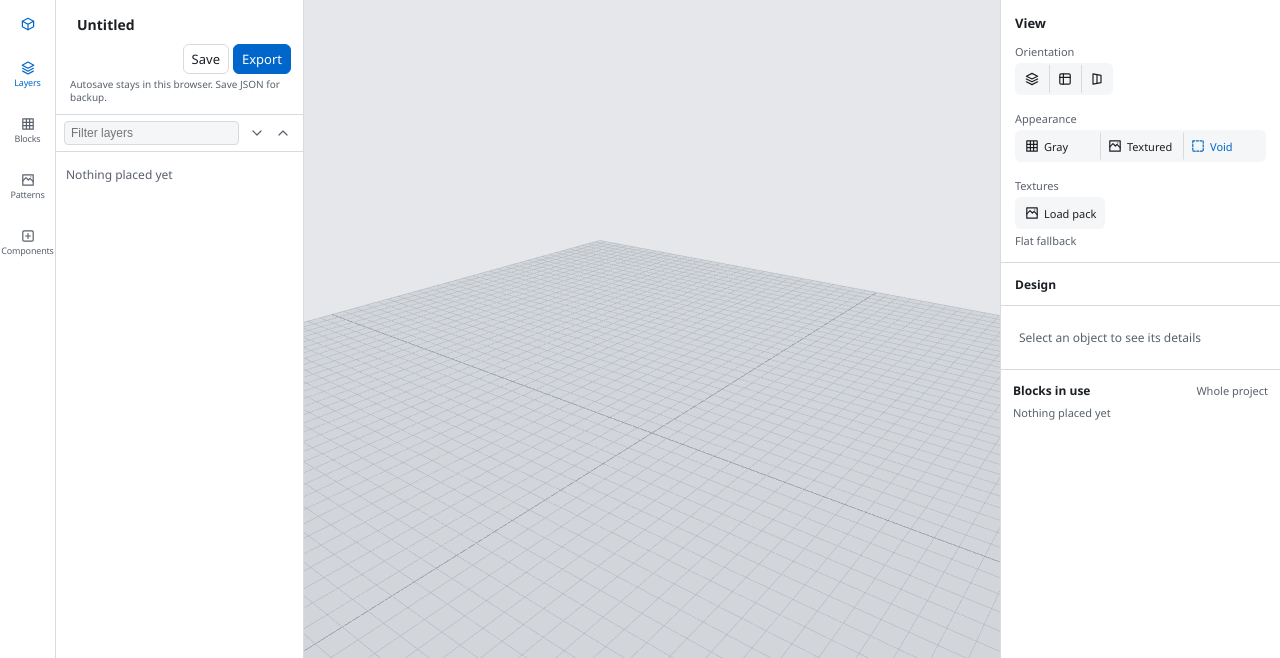
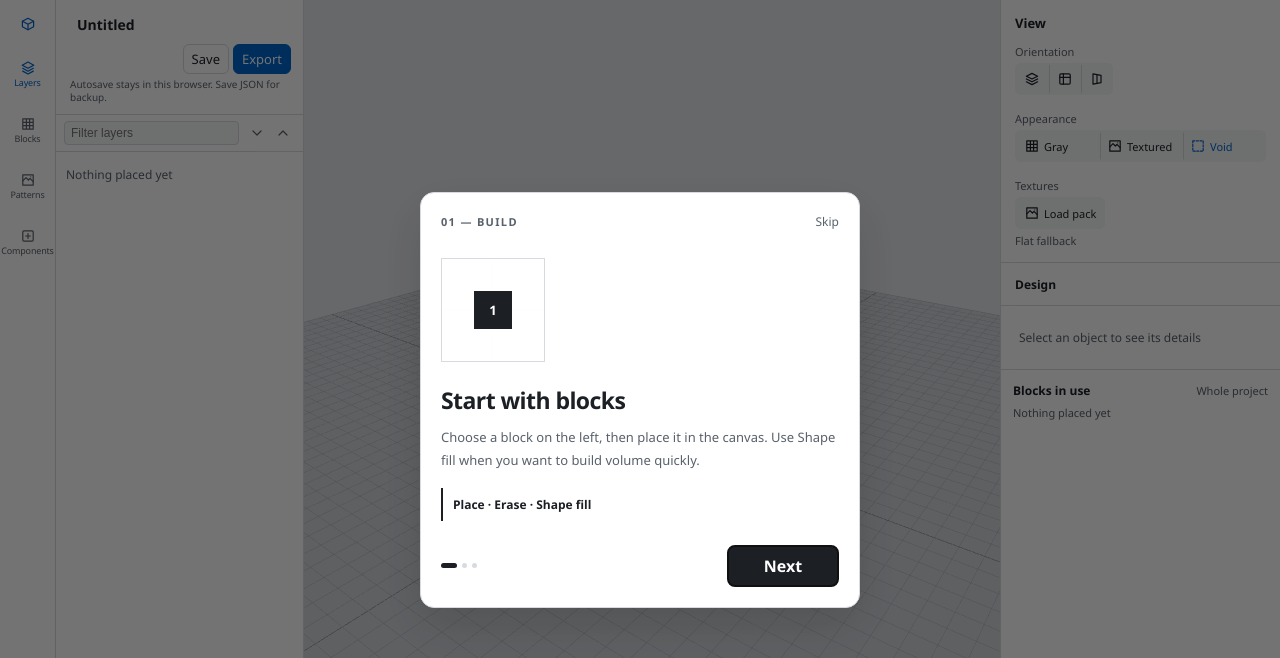
Before and after one commit to martin-ushiyama/kigumi, a website built with Vite: page index.html in a window 1280 px wide. Shown: the top 658 px of the page. Built offline with nearby package versions, Linux system fonts and the light colour scheme; animation ran at ten frames a second; files whose address does not match are found by name.

Commit message:
Add a first-run quick tour (#13)
Co-authored-by: martin-ushiyama <202099411+martin-ushiyama@users.noreply.github.com>

```diff
--- a/playwright.config.ts
+++ b/playwright.config.ts
@@ -23,7 +23,10 @@ export default defineConfig({
       origins: [
         {
           origin: 'http://localhost:4319',
-          localStorage: [{ name: 'blocksmith.ui.v1', value: '{"lang":"ja"}' }],
+          localStorage: [
+            { name: 'blocksmith.ui.v1', value: '{"lang":"ja"}' },
+            { name: 'blocksmith.onboarding.v1', value: 'done' },
+          ],
         },
       ],
     },
--- a/src/core/i18n.ts
+++ b/src/core/i18n.ts
@@ -45,6 +45,34 @@ const UI = {
     'Kigumiの編集は大きな画面向けです。現在、スマートフォンには対応していません。',
   ],
   'mobile.requirements': ['Keyboard + mouse or trackpad', 'キーボード ＋ マウスまたはトラックパッド'],
+
+  // --- First-run quick tour ---
+  'onboarding.dialog': ['Quick tour', 'クイックツアー'],
+  'onboarding.skip': ['Skip', 'スキップ'],
+  'onboarding.next': ['Next', '次へ'],
+  'onboarding.start': ['Start building', 'つくりはじめる'],
+  'onboarding.progress': ['Step', 'ステップ'],
+  'onboarding.step1.eyebrow': ['01 — Build', '01 — つくる'],
+  'onboarding.step1.title': ['Start with blocks', 'ブロックからはじめる'],
+  'onboarding.step1.body': [
+    'Choose a block on the left, then place it in the canvas. Use Shape fill when you want to build volume quickly.',
+    '左でブロックを選び、キャンバスに置きます。まとまった形は「形状フィル」ですばやく作れます。',
+  ],
+  'onboarding.step1.hint': ['Place · Erase · Shape fill', '設置 · 削除 · 形状フィル'],
+  'onboarding.step2.eyebrow': ['02 — Reuse', '02 — くり返す'],
+  'onboarding.step2.title': ['Make repetition effortless', 'くり返しを、かんたんに'],
+  'onboarding.step2.body': [
+    'Patterns combine blocks into repeatable surfaces. Components let you edit one structure and update every copy.',
+    'パターンでブロックの並びを作り、コンポーネントで同じ構造をまとめて編集できます。',
+  ],
+  'onboarding.step2.hint': ['Patterns · Components', 'パターン · コンポーネント'],
+  'onboarding.step3.eyebrow': ['03 — Export', '03 — 書き出す'],
+  'onboarding.step3.title': ['Take it into Minecraft', 'Minecraftへ持っていく'],
+  'onboarding.step3.body': [
+    'Save the editable project whenever you like. When it is ready, export an .mcpack and import it into Minecraft.',
+    '編集用のプロジェクトはいつでも保存できます。完成したら .mcpack を書き出してMinecraftへ。',
+  ],
+  'onboarding.step3.hint': ['Save project · Export .mcpack', 'プロジェクト保存 · .mcpack 書き出し'],
 
   // --- Document bar ---
   'doc.projectName': ['Project name', '作品名'],
--- a/src/main.ts
+++ b/src/main.ts
@@ -29,6 +29,7 @@ import { createBrowserFrameClock } from './services/renderscheduler-clock-browse
 import { createRenderScheduler } from './services/renderscheduler';
 import { createTexturePackService, TexturePackError } from './services/texturepack';
 import { initHelp } from './ui/help';
+import { initOnboarding } from './ui/onboarding';
 import { initBlockUsage } from './ui/blockusage';
 import { createBlockChangePicker } from './ui/blockchangepicker';
 import { initInspector } from './ui/inspector';
@@ -693,6 +694,7 @@ window.addEventListener('pagehide', () => texturePackService.dispose(), { once:
 projectService.restoreAutosave(); // Restore the previous autosave
 
 const helpHandle = initHelp(document.getElementById('help')!);
+initOnboarding();
 
 /** Center coordinates and radius of the build (shared by the F key and view-preset distance calculation) */
 function computeFocus(): { center: THREE.Vector3; radius: number } | null {
--- a/src/style.css
+++ b/src/style.css
@@ -1792,14 +1792,152 @@ body {
   color: var(--text-dim);
 }
 
-#help .help-close {
+#help .help-actions {
+  display: grid;
+  grid-template-columns: 1fr 1fr;
+  gap: 8px;
   margin-top: 14px;
-  width: 100%;
+}
+
+#help .help-close,
+#help .help-tour {
   padding: 7px 0;
   border: 1px solid var(--panel-border);
   border-radius: 6px;
   background: var(--bs-surface-control);
   color: var(--text);
+  cursor: pointer;
+}
+
+#help .help-tour {
+  background: var(--text);
+  color: var(--panel-bg);
+}
+
+#onboarding {
+  position: fixed;
+  z-index: 900;
+  inset: 0;
+  display: none;
+  place-items: center;
+  padding: 28px;
+  background: var(--bs-scrim);
+}
+
+#onboarding:not([hidden]) {
+  display: grid;
+}
+
+.onboarding-card {
+  width: min(100%, 440px);
+  padding: 20px;
+  border: 1px solid var(--panel-border);
+  border-radius: 14px;
+  background: var(--panel-bg);
+  box-shadow: 0 18px 48px rgb(0 0 0 / 14%);
+}
+
+.onboarding-top,
+.onboarding-footer {
+  display: flex;
+  align-items: center;
+  justify-content: space-between;
+}
+
+.onboarding-eyebrow {
+  color: var(--text-dim);
+  font-size: 11px;
+  font-weight: 700;
+  letter-spacing: 0.12em;
+  text-transform: uppercase;
+}
+
+.onboarding-skip {
+  border: 0;
+  background: transparent;
+  color: var(--text-dim);
+  font: inherit;
+  font-size: 12px;
+  cursor: pointer;
+}
+
+.onboarding-visual {
+  display: grid;
+  width: 104px;
+  height: 104px;
+  margin: 28px 0 24px;
+  place-items: center;
+  border: 1px solid var(--panel-border);
+  background:
+    linear-gradient(90deg, transparent 49.5%, var(--panel-border) 50%, transparent 50.5%),
+    linear-gradient(transparent 49.5%, var(--panel-border) 50%, transparent 50.5%);
+  color: var(--text);
+}
+
+.onboarding-visual span {
+  display: grid;
+  width: 38px;
+  height: 38px;
+  place-items: center;
+  background: var(--text);
+  color: var(--panel-bg);
+  font-size: 13px;
+  font-weight: 700;
+}
+
+.onboarding-title {
+  font-size: 23px;
+  line-height: 1.3;
+  letter-spacing: -0.025em;
+}
+
+.onboarding-body {
+  margin-top: 10px;
+  color: var(--text-dim);
+  font-size: 13px;
+  line-height: 1.75;
+}
+
+.onboarding-hint {
+  margin-top: 16px;
+  padding: 8px 10px;
+  border-left: 2px solid var(--text);
+  background: var(--bs-surface-control);
+  font-size: 12px;
+  font-weight: 600;
+}
+
+.onboarding-footer {
+  margin-top: 24px;
+}
+
+.onboarding-dots {
+  display: flex;
+  gap: 5px;
+}
+
+.onboarding-dots span {
+  width: 5px;
+  height: 5px;
+  border-radius: 50%;
+  background: var(--panel-border);
+}
+
+.onboarding-dots .is-current {
+  width: 16px;
+  border-radius: 999px;
+  background: var(--text);
+}
+
+.onboarding-next {
+  min-width: 112px;
+  padding: 9px 14px;
+  border: 1px solid var(--text);
+  border-radius: 7px;
+  background: var(--text);
+  color: var(--panel-bg);
+  font: inherit;
+  font-weight: 700;
   cursor: pointer;
 }
 
--- a/src/ui/help.ts
+++ b/src/ui/help.ts
@@ -179,6 +179,7 @@ const SECTIONS: { title: Bi; rows: readonly (readonly [key: string, desc: Bi])[]
 
 const PANEL_TITLE: Bi = ['Keyboard guide', '操作ガイド'];
 const CLOSE_LABEL: Bi = ['Close (Esc)', '閉じる (Esc)'];
+const TOUR_LABEL: Bi = ['Replay quick tour', 'クイックツアーを見る'];
 
 export interface HelpHandle {
   isVisible: () => boolean;
@@ -221,11 +222,21 @@ export function initHelp(root: HTMLElement): HelpHandle {
       }
     }
 
+    const actions = document.createElement('div');
+    actions.className = 'help-actions';
+    const tour = document.createElement('button');
+    tour.className = 'help-tour';
+    tour.textContent = pick(TOUR_LABEL);
+    tour.addEventListener('click', () => {
+      setVisible(false);
+      window.dispatchEvent(new Event('bs-open-onboarding'));
+    });
     const close = document.createElement('button');
     close.className = 'help-close';
     close.textContent = pick(CLOSE_LABEL);
     close.addEventListener('click', () => setVisible(false));
-    panel.appendChild(close);
+    actions.append(tour, close);
+    panel.appendChild(actions);
   }
 
   function setVisible(visible: boolean): void {
--- /dev/null
+++ b/src/ui/onboarding.ts
@@ -0,0 +1,158 @@
+import type { UiKey } from '../core/i18n';
+import { onLangChange, t } from '../state';
+
+const STORAGE_KEY = 'blocksmith.onboarding.v1';
+const OPEN_EVENT = 'bs-open-onboarding';
+
+const STEPS: readonly { eyebrow: UiKey; title: UiKey; body: UiKey; hint: UiKey }[] = [
+  {
+    eyebrow: 'onboarding.step1.eyebrow',
+    title: 'onboarding.step1.title',
+    body: 'onboarding.step1.body',
+    hint: 'onboarding.step1.hint',
+  },
+  {
+    eyebrow: 'onboarding.step2.eyebrow',
+    title: 'onboarding.step2.title',
+    body: 'onboarding.step2.body',
+    hint: 'onboarding.step2.hint',
+  },
+  {
+    eyebrow: 'onboarding.step3.eyebrow',
+    title: 'onboarding.step3.title',
+    body: 'onboarding.step3.body',
+    hint: 'onboarding.step3.hint',
+  },
+];
+
+const LABELS = {
+  dialog: 'onboarding.dialog',
+  skip: 'onboarding.skip',
+  next: 'onboarding.next',
+  start: 'onboarding.start',
+  progress: 'onboarding.progress',
+} as const satisfies Record<string, UiKey>;
+
+export interface OnboardingHandle {
+  open: () => void;
+  close: () => void;
+  isVisible: () => boolean;
+}
+
+export function initOnboarding(storage: Storage = localStorage): OnboardingHandle {
+  const root = document.createElement('div');
+  root.id = 'onboarding';
+  root.hidden = true;
+  root.setAttribute('role', 'dialog');
+  root.setAttribute('aria-modal', 'true');
+  document.body.appendChild(root);
+
+  let step = 0;
+  function remember(): void {
+    try {
+      storage.setItem(STORAGE_KEY, 'done');
+    } catch {
+      // Storage can be unavailable in private browsing. Closing should still work.
+    }
+  }
+
+  function setVisible(visible: boolean, persist = false): void {
+    root.hidden = !visible;
+    if (persist) remember();
+    if (visible) {
+      render();
+      root.querySelector<HTMLButtonElement>('.onboarding-next')?.focus();
+    }
+  }
+
+  function render(): void {
+    const current = STEPS[step]!;
+    const isLast = step === STEPS.length - 1;
+    root.setAttribute('aria-label', t(LABELS.dialog));
+    root.innerHTML = '';
+
+    const card = document.createElement('section');
+    card.className = 'onboarding-card';
+
+    const top = document.createElement('div');
+    top.className = 'onboarding-top';
+    const eyebrow = document.createElement('span');
+    eyebrow.className = 'onboarding-eyebrow';
+    eyebrow.textContent = t(current.eyebrow);
+    const skip = document.createElement('button');
+    skip.className = 'onboarding-skip';
+    skip.type = 'button';
+    skip.textContent = t(LABELS.skip);
+    skip.addEventListener('click', () => setVisible(false, true));
+    top.append(eyebrow, skip);
+
+    const visual = document.createElement('div');
+    visual.className = 'onboarding-visual';
+    visual.setAttribute('aria-hidden', 'true');
+    visual.innerHTML = `<span>${step + 1}</span>`;
+
+    const title = document.createElement('h2');
+    title.className = 'onboarding-title';
+    title.textContent = t(current.title);
+    const body = document.createElement('p');
+    body.className = 'onboarding-body';
+    body.textContent = t(current.body);
+    const hint = document.createElement('p');
+    hint.className = 'onboarding-hint';
+    hint.textContent = t(current.hint);
+
+    const footer = document.createElement('div');
+    footer.className = 'onboarding-footer';
+    const dots = document.createElement('div');
+    dots.className = 'onboarding-dots';
+    dots.setAttribute('aria-label', `${t(LABELS.progress)} ${step + 1} / ${STEPS.length}`);
+    for (let index = 0; index < STEPS.length; index += 1) {
+      const dot = document.createElement('span');
+      if (index === step) dot.className = 'is-current';
+      dots.appendChild(dot);
+    }
+    const next = document.createElement('button');
+    next.className = 'onboarding-next';
+    next.type = 'button';
+    next.textContent = t(isLast ? LABELS.start : LABELS.next);
+    next.addEventListener('click', () => {
+      if (isLast) {
+        setVisible(false, true);
+        return;
+      }
+      step += 1;
+      render();
+      root.querySelector<HTMLButtonElement>('.onboarding-next')?.focus();
+    });
+    footer.append(dots, next);
+    card.append(top, visual, title, body, hint, footer);
+    root.appendChild(card);
+  }
+
+  const handle: OnboardingHandle = {
+    open: () => {
+      step = 0;
+      setVisible(true);
+    },
+    close: () => setVisible(false, true),
+    isVisible: () => !root.hidden,
+  };
+
+  onLangChange(() => {
+    if (!root.hidden) render();
+  });
+  window.addEventListener(OPEN_EVENT, handle.open);
+  root.addEventListener('click', (event) => {
+    if (event.target === root) handle.close();
+  });
+
+  let seen = false;
+  try {
+    seen = storage.getItem(STORAGE_KEY) === 'done';
+  } catch {
+    // Treat unavailable storage as a first visit.
+  }
+  if (!seen && !window.matchMedia('(max-width: 960px)').matches) handle.open();
+
+  return handle;
+}
```
Also changed, not shown: e2e/i18n-en.spec.ts (+14 -2 lines), e2e/onboarding.spec.ts (added, +33 -0 lines).
